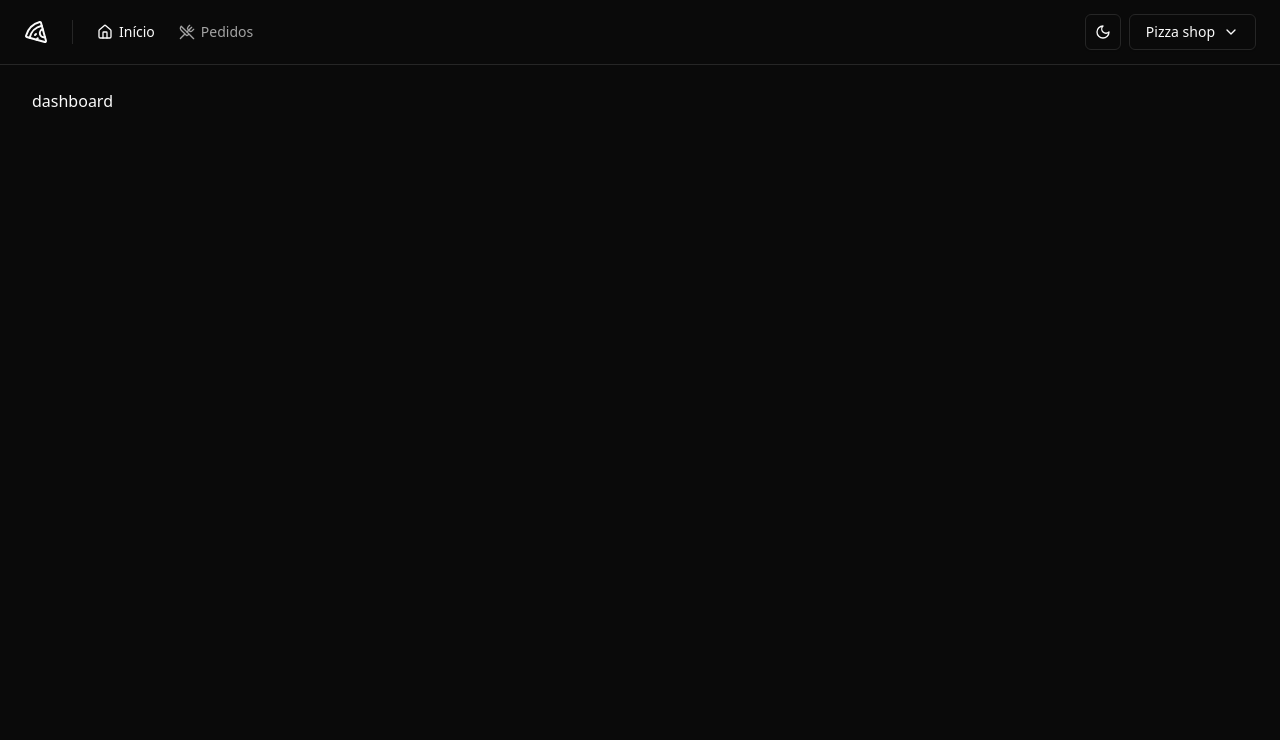
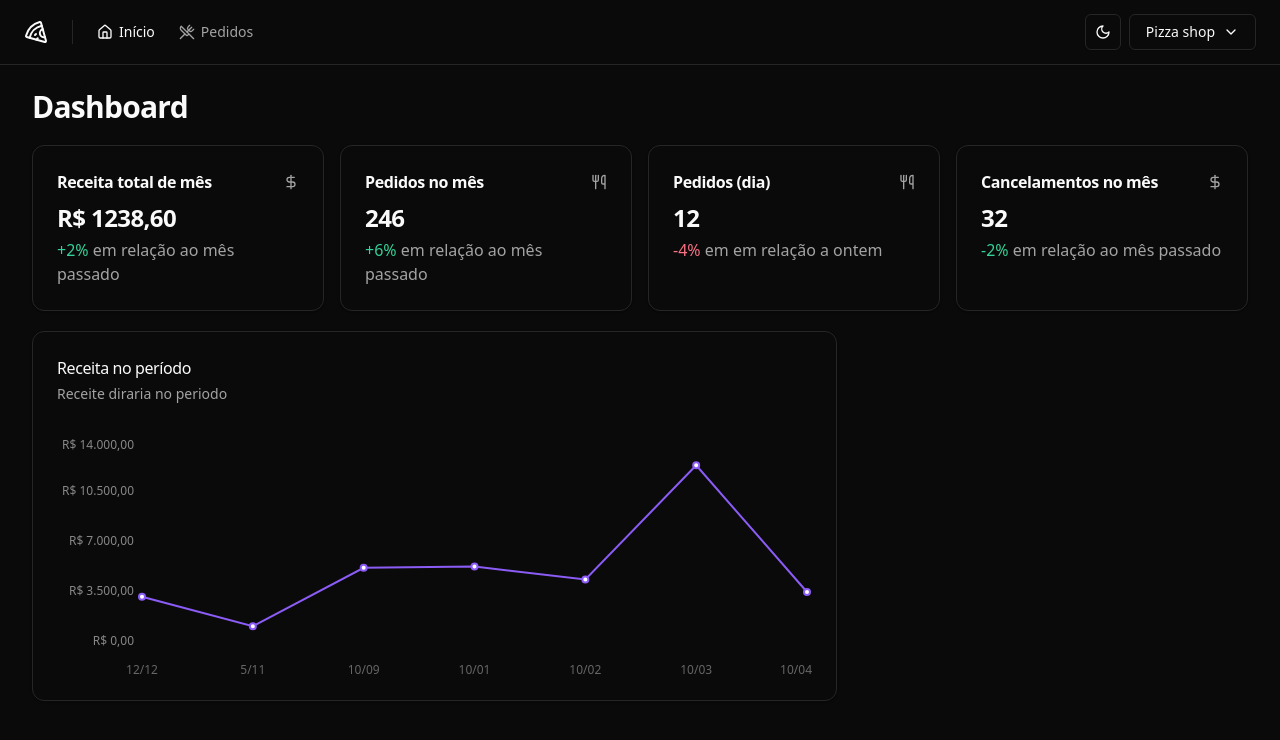
Before and after one commit to leviutima/pizza-shop, a React (Vite) app: page / in a window 1280 px wide. Shown: the top 740 px of the page. Built offline with nearby package versions, Linux system fonts and the light colour scheme.

Commit message:
feat: implement components in dashboard page

```diff
--- a/package.json
+++ b/package.json
@@ -23,13 +23,15 @@
     "lucide-react": "^0.468.0",
     "match-sorter": "^8.0.0",
     "prettier-plugin-tailwindcss": "^0.6.9",
+    "reacharts": "^0.4.5",
     "react": "^18.3.1",
     "react-dom": "^18.3.1",
     "react-helmet-async": "^2.0.5",
     "react-hook-form": "^7.54.1",
     "react-router-dom": "^7.0.2",
+    "recharts": "^2.15.0",
     "sonner": "^1.7.1",
-    "sort-by": "^1.2.0",
+    "sort-by": "^0.0.2",
     "tailwind-merge": "^2.5.5",
     "tailwindcss-animate": "^1.0.7",
     "zod": "^3.24.1"
--- /dev/null
+++ b/src/components/ui/card.tsx
@@ -0,0 +1,76 @@
+import * as React from "react"
+
+import { cn } from "@/lib/utils"
+
+const Card = React.forwardRef<
+  HTMLDivElement,
+  React.HTMLAttributes<HTMLDivElement>
+>(({ className, ...props }, ref) => (
+  <div
+    ref={ref}
+    className={cn(
+      "rounded-xl border bg-card text-card-foreground shadow",
+      className
+    )}
+    {...props}
+  />
+))
+Card.displayName = "Card"
+
+const CardHeader = React.forwardRef<
+  HTMLDivElement,
+  React.HTMLAttributes<HTMLDivElement>
+>(({ className, ...props }, ref) => (
+  <div
+    ref={ref}
+    className={cn("flex flex-col space-y-1.5 p-6", className)}
+    {...props}
+  />
+))
+CardHeader.displayName = "CardHeader"
+
+const CardTitle = React.forwardRef<
+  HTMLDivElement,
+  React.HTMLAttributes<HTMLDivElement>
+>(({ className, ...props }, ref) => (
+  <div
+    ref={ref}
+    className={cn("font-semibold leading-none tracking-tight", className)}
+    {...props}
+  />
+))
+CardTitle.displayName = "CardTitle"
+
+const CardDescription = React.forwardRef<
+  HTMLDivElement,
+  React.HTMLAttributes<HTMLDivElement>
+>(({ className, ...props }, ref) => (
+  <div
+    ref={ref}
+    className={cn("text-sm text-muted-foreground", className)}
+    {...props}
+  />
+))
+CardDescription.displayName = "CardDescription"
+
+const CardContent = React.forwardRef<
+  HTMLDivElement,
+  React.HTMLAttributes<HTMLDivElement>
+>(({ className, ...props }, ref) => (
+  <div ref={ref} className={cn("p-6 pt-0", className)} {...props} />
+))
+CardContent.displayName = "CardContent"
+
+const CardFooter = React.forwardRef<
+  HTMLDivElement,
+  React.HTMLAttributes<HTMLDivElement>
+>(({ className, ...props }, ref) => (
+  <div
+    ref={ref}
+    className={cn("flex items-center p-6 pt-0", className)}
+    {...props}
+  />
+))
+CardFooter.displayName = "CardFooter"
+
+export { Card, CardHeader, CardFooter, CardTitle, CardDescription, CardContent }
--- a/src/pages/app/dashboard.tsx
+++ /dev/null
@@ -1,11 +0,0 @@
-import { Helmet } from "react-helmet-async";
-
-
-export function Dashboard() {
-    return(
-        <>
-            <Helmet title="Dashboard"/>
-            <div>dashboard </div>
-        </>
-    )
-}
--- /dev/null
+++ b/src/pages/app/dashboard/dashboard.tsx
@@ -0,0 +1,27 @@
+import { Helmet } from "react-helmet-async";
+import { MonthRevenueCard } from "./month-revenue";
+import { MonthOrderAmoutCard } from "./month-order-amount";
+import { DayOrdersAmoutCard } from "./day-orders-amout-card";
+import { MonthCanceledCard } from "./month-canceled-orders-card";
+import { ReviewChart } from "./review-chart";
+
+
+export function Dashboard() {
+    return(
+        <>
+            <Helmet title="Dashboard"/>
+            <div className="flex flex-col gap-5">
+                <h1 className="text-3xl font-bold tracking-tight">Dashboard</h1>
+                <div className="grid grid-cols-4 gap-4">
+                    <MonthRevenueCard />
+                    <MonthOrderAmoutCard />
+                    <DayOrdersAmoutCard />
+                    <MonthCanceledCard />
+                </div>
+                <div className="grid grid-cols-9 gap-4">
+                    <ReviewChart />
+                </div>
+            </div>
+        </>
+    )
+}
--- /dev/null
+++ b/src/pages/app/dashboard/day-orders-amout-card.tsx
@@ -0,0 +1,22 @@
+import { Card, CardContent, CardHeader, CardTitle } from "@/components/ui/card";
+import { Utensils } from "lucide-react";
+
+export function DayOrdersAmoutCard() {
+  return (
+    <Card>
+      <CardHeader className="flex flex-row items-center justify-between space-y-0 pb-2">
+        <CardTitle className="text-base font-semibold">
+          Pedidos (dia)
+        </CardTitle>
+        <Utensils className="h-4 w-4 text-muted-foreground" />
+      </CardHeader>
+      <CardContent className="space-y-1">
+        <span className="text-2xl font-bold tracking-tight">12</span>
+        <p className="text-sx text-muted-foreground">
+          <span className="text-rose-500 dark:text-rose-400">-4%</span> em
+          em relação a ontem
+        </p>
+      </CardContent>
+    </Card>
+  );
+}
--- /dev/null
+++ b/src/pages/app/dashboard/month-canceled-orders-card.tsx
@@ -0,0 +1,22 @@
+import { Card, CardContent, CardHeader, CardTitle } from "@/components/ui/card";
+import { DollarSign } from "lucide-react";
+
+export function MonthCanceledCard() {
+  return (
+    <Card>
+      <CardHeader className="flex flex-row items-center justify-between space-y-0 pb-2">
+        <CardTitle className="text-base font-semibold">
+          Cancelamentos no mês
+        </CardTitle>
+        <DollarSign className="h-4 w-4 text-muted-foreground" />
+      </CardHeader>
+      <CardContent className="space-y-1">
+        <span className="text-2xl font-bold tracking-tight">32</span>
+        <p className="text-sx text-muted-foreground">
+          <span className="text-emerald-500 dark:text-emerald-400">-2%</span> em
+          relação ao mês passado
+        </p>
+      </CardContent>
+    </Card>
+  );
+}
--- /dev/null
+++ b/src/pages/app/dashboard/month-order-amount.tsx
@@ -0,0 +1,22 @@
+import { Card, CardContent, CardHeader, CardTitle } from "@/components/ui/card";
+import { Utensils } from "lucide-react";
+
+export function MonthOrderAmoutCard() {
+  return (
+    <Card>
+      <CardHeader className="flex flex-row items-center justify-between space-y-0 pb-2">
+        <CardTitle className="text-base font-semibold">
+          Pedidos no mês
+        </CardTitle>
+        <Utensils className="h-4 w-4 text-muted-foreground" />
+      </CardHeader>
+      <CardContent className="space-y-1">
+        <span className="text-2xl font-bold tracking-tight">246</span>
+        <p className="text-sx text-muted-foreground">
+          <span className="text-emerald-500 dark:text-emerald-400">+6%</span> em
+          relação ao mês passado
+        </p>
+      </CardContent>
+    </Card>
+  );
+}
--- /dev/null
+++ b/src/pages/app/dashboard/month-revenue.tsx
@@ -0,0 +1,22 @@
+import { Card, CardContent, CardHeader, CardTitle } from "@/components/ui/card";
+import { DollarSign } from "lucide-react";
+
+export function MonthRevenueCard() {
+  return (
+    <Card>
+      <CardHeader className="flex flex-row items-center justify-between space-y-0 pb-2">
+        <CardTitle className="text-base font-semibold">
+          Receita total de mês
+        </CardTitle>
+        <DollarSign className="h-4 w-4 text-muted-foreground" />
+      </CardHeader>
+      <CardContent className="space-y-1">
+        <span className="text-2xl font-bold tracking-tight">R$ 1238,60</span>
+        <p className="text-sx text-muted-foreground">
+          <span className="text-emerald-500 dark:text-emerald-400">+2%</span> em
+          relação ao mês passado
+        </p>
+      </CardContent>
+    </Card>
+  );
+}
--- /dev/null
+++ b/src/pages/app/dashboard/review-chart.tsx
@@ -0,0 +1,86 @@
+import {
+  Card,
+  CardContent,
+  CardDescription,
+  CardHeader,
+  CardTitle,
+} from "@/components/ui/card";
+import { X } from "lucide-react";
+import {
+  ResponsiveContainer,
+  LineChart,
+  Line,
+  XAxis,
+  YAxis,
+  CartesianGrid,
+  Tooltip,
+} from "recharts";
+
+import colors from "tailwindcss/colors"
+
+const data = [
+  {
+    date: "12/12",
+    revenue: 3100,
+  },
+  {
+    date: "5/11",
+    revenue: 1030,
+  },
+  {
+    date: "10/09",
+    revenue: 5120,
+  },
+  {
+    date: "10/01",
+    revenue: 5214,
+  },
+  {
+    date: "10/02",
+    revenue: 4301,
+  },
+  {
+    date: "10/03",
+    revenue: 12300,
+  },
+  {
+    date: "10/04",
+    revenue: 3430,
+  },
+];
+
+export function ReviewChart() {
+  return (
+    <Card className="col-span-6">
+      <CardHeader className="flex-row items-center justify-between pb-8">
+        <div className="space-y-1">
+          <CardTitle className="text-base font-medium">
+            Receita no período
+          </CardTitle>
+          <CardDescription>Receite diraria no periodo</CardDescription>
+        </div>
+      </CardHeader>
+      <CardContent>
+        <ResponsiveContainer width="100%" height={240}>
+          <LineChart data={data} style={{ fontSize: 12 }}>
+            <XAxis tickLine={false}  dataKey="date" axisLine={false} dy={16}></XAxis>
+            <YAxis
+              dataKey="revenue"
+              stroke="#888"
+              axisLine={false}
+              tickLine={false}
+              width={80}
+              tickFormatter={(value: number) =>
+                value.toLocaleString("pt-Br", {
+                  style: "currency",
+                  currency: "BRL",
+                })
+              }
+            />
+            <Line type="linear" strokeWidth={2} dataKey="revenue" stroke={colors.violet['500']}></Line>
+          </LineChart>
+        </ResponsiveContainer>
+      </CardContent>
+    </Card>
+  );
+}
--- a/src/pages/app/orders/order-table-row.tsx
+++ b/src/pages/app/orders/order-table-row.tsx
@@ -1,6 +1,6 @@
 import { Button } from "@/components/ui/button";
 import { TableCell,TableRow } from "@/components/ui/table";
-import { ArrowRight, Search, X } from "lucide-react";
+import { ArrowRight, X } from "lucide-react";
 import { OrderDetails } from "./order-details";
 
 export function OrderTableRow() {
--- a/src/routes.tsx
+++ b/src/routes.tsx
@@ -1,5 +1,5 @@
 import { createBrowserRouter } from "react-router-dom";
-import { Dashboard } from "./pages/app/dashboard";
+import { Dashboard } from "./pages/app/dashboard/dashboard";
 import { SignIn } from "./pages/auth/sign-in";
 import { AppLayout } from "./layout/appLayout";
 import { AuthLayout } from "./layout/authLayout";
```
Also changed, not shown: prettier.config.cjs (renamed from prettier.config.js), 1 other file (tests, documents, lock files or other folders).
